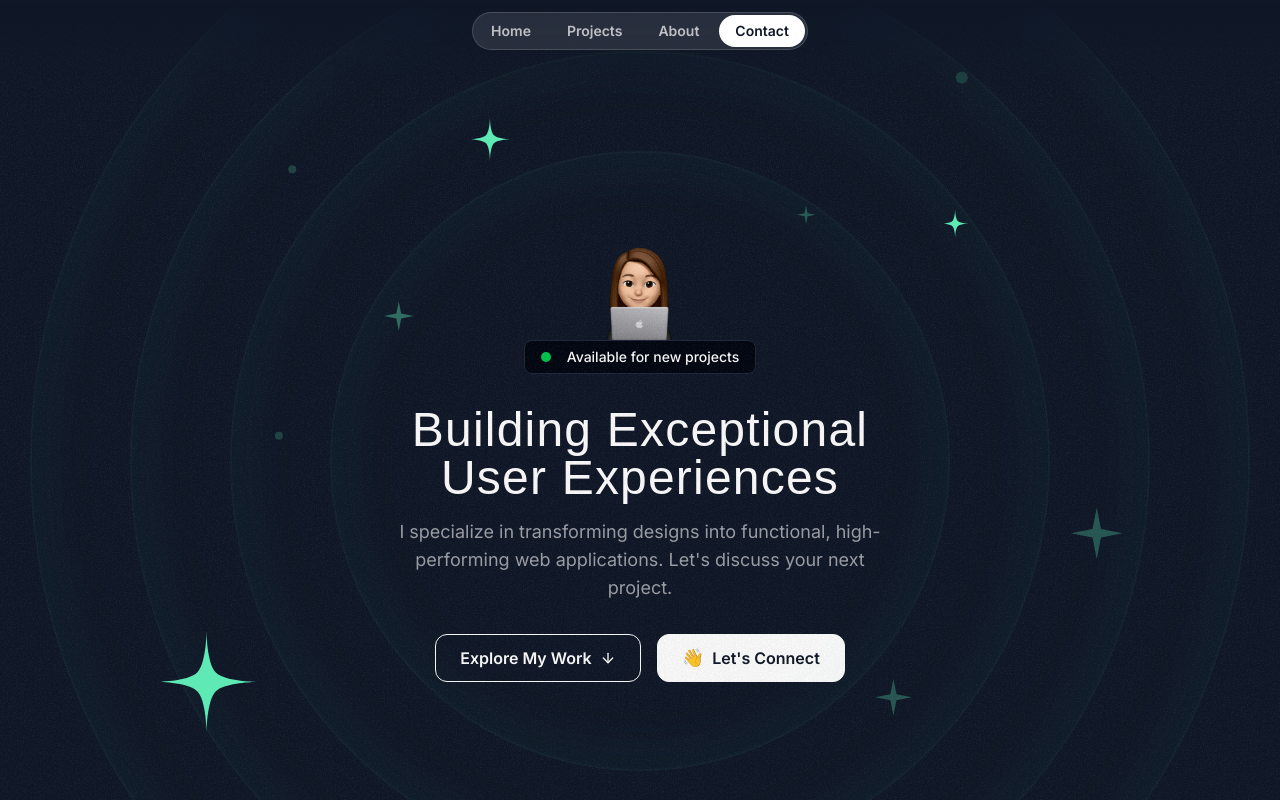
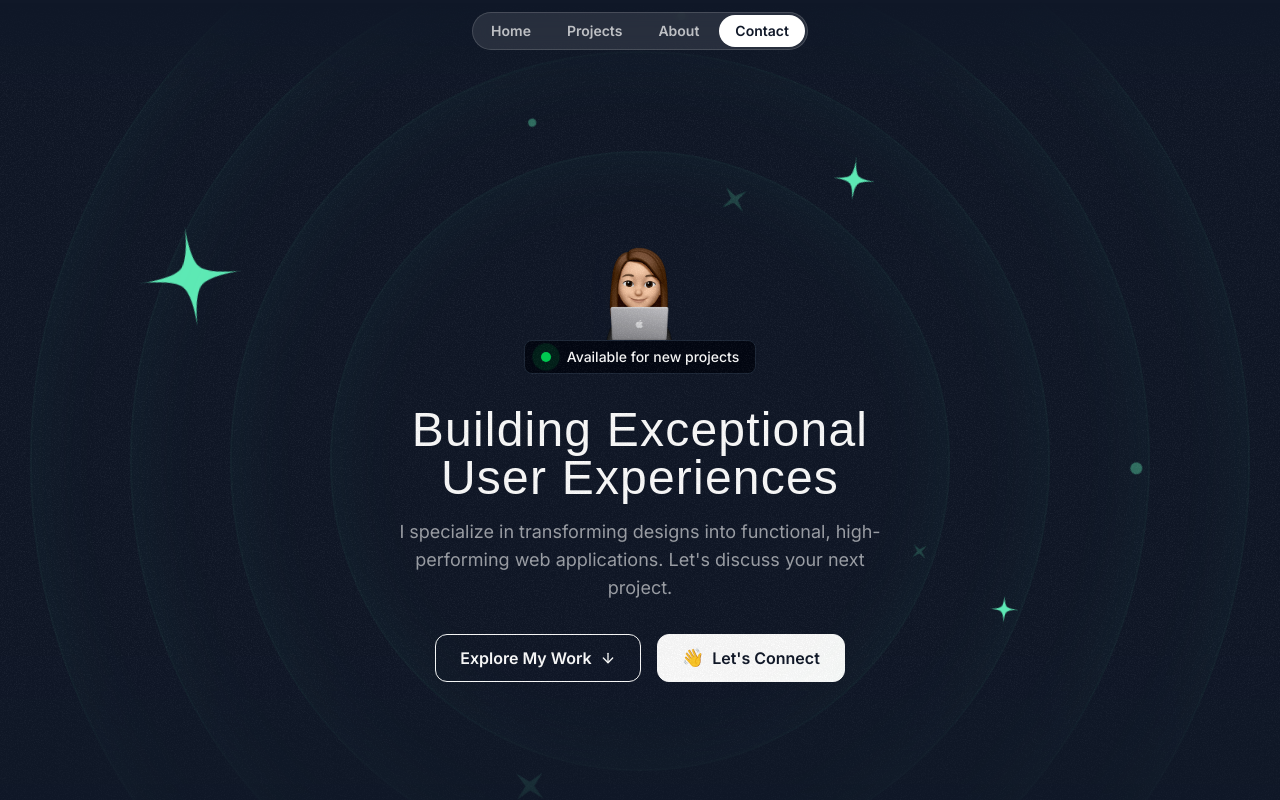
Before and after one commit to ShimaSafari/portfolio, a Next.js app: page / in a window 1280 px wide. Shown: the top 800 px of the page. Built offline with nearby package versions, Linux system fonts and the light colour scheme; a web font is replaced by a local one.

Commit message:
add Animations in Hero

```diff
--- a/src/app/globals.css
+++ b/src/app/globals.css
@@ -6,6 +6,14 @@
   --breakpoint-sm: 375px;
   --breakpoint-md: 768px;
   --breakpoint-lg: 1200px;
+  --animate-ping-large: ping-large 1s ease-in-out infinite;
+  @keyframes ping-large {
+    75%,
+    100% {
+      transform: scale(3);
+      opacity: 0;
+    }
+  }
 }
 @layer base {
   button:not(:disabled),
--- a/src/components/HeroOrbit.tsx
+++ b/src/components/HeroOrbit.tsx
@@ -1,12 +1,28 @@
 import { PropsWithChildren } from "react";
+import { twMerge } from "tailwind-merge";
 
 export const HeroOrbit = ({
   children,
   size,
   rotation,
-}: PropsWithChildren<{ size: number; rotation: number }>) => {
+  shouldOrbit = false,
+  shouldSpin = false,
+  spinDuration,
+  orbitDuration,
+}: PropsWithChildren<{
+  size: number;
+  rotation: number;
+  shouldOrbit?: boolean;
+  shouldSpin?: boolean;
+  spinDuration?: string;
+  orbitDuration?: string;
+}>) => {
   return (
-    <div className="absolute left-1/2 top-1/2 -translate-x-1/2 -translate-y-1/2 ">
+    <div className="absolute left-1/2 top-1/2 -translate-x-1/2 -translate-y-1/2 -z-20">
+      <div
+        className={twMerge(shouldOrbit === true && "animate-spin")}
+        style={{ animationDuration: orbitDuration }}
+      >
         <div
           className="flex items-start justify-start"
           style={{
@@ -16,6 +32,10 @@
           }}
         >
           <div
+            className={twMerge(shouldSpin === true && "animate-spin")}
+            style={{ animationDuration: spinDuration }}
+          >
+            <div
               className="inline-flex"
               style={{ transform: `rotate(${-1 * rotation}deg)` }}
             >
@@ -23,5 +43,7 @@
             </div>
           </div>
         </div>
+      </div>
+    </div>
   );
 };
--- a/src/sections/Hero.tsx
+++ b/src/sections/Hero.tsx
@@ -2,14 +2,12 @@
 import Image from "next/image";
 import { ArrowDown } from "lucide-react";
 import grainImage from "@/assets/images/grain.jpg";
-import { Sparkle } from "lucide-react";
-import { Sparkles } from "lucide-react";
 import { HeroOrbit } from "@/components/HeroOrbit";
 import { SparkleIcon, StarIcon } from "@/components/Icons";
 export const HeroSection = () => {
   return (
     <div className="py-32 md:py-48 lg:py-60 relative z-0 overflow-x-clip">
-      <div className="absolute inset-0 mask-y-from-90%">
+      <div className="absolute inset-0 [mask-image:linear-gradient(to_bottom,transparent,black_10%,black_70%,transparent)]">
         <div
           className="absolute inset-0 -z-30 opacity-5"
           style={{ backgroundImage: `url(${grainImage.src})` }}
@@ -18,38 +16,87 @@
         <div className="size-[820px] hero-ring"></div>
         <div className="size-[1020px] hero-ring"></div>
         <div className="size-[1220px] hero-ring"></div>
-        <HeroOrbit size={800} rotation={-72}>
+        <HeroOrbit
+          size={430}
+          rotation={-14}
+          shouldOrbit
+          orbitDuration="30s"
+          shouldSpin
+          spinDuration="3s"
+        >
+          <SparkleIcon className="size-8 text-emerald-300/20" />
+        </HeroOrbit>
+        <HeroOrbit
+          size={440}
+          rotation={79}
+          shouldOrbit
+          orbitDuration="32s"
+          shouldSpin
+          spinDuration="3s"
+        >
+          <SparkleIcon className="size-5 text-emerald-300/20" />
+        </HeroOrbit>
+        <HeroOrbit size={520} rotation={-41} shouldOrbit orbitDuration="34s">
+          <div className="size-2 rounded-full bg-emerald-300/40" />
+        </HeroOrbit>
+        <HeroOrbit
+          size={530}
+          rotation={178}
+          shouldOrbit
+          orbitDuration="36s"
+          shouldSpin
+          spinDuration="3s"
+        >
+          <SparkleIcon className="size-10 text-emerald-300/20" />
+        </HeroOrbit>
+        <HeroOrbit
+          size={550}
+          rotation={20}
+          shouldOrbit
+          orbitDuration="38s"
+          shouldSpin
+          spinDuration="6s"
+        >
+          <StarIcon className="size-12 text-emerald-300" />
+        </HeroOrbit>
+        <HeroOrbit
+          size={590}
+          rotation={98}
+          shouldOrbit
+          orbitDuration="40s"
+          shouldSpin
+          spinDuration="6s"
+        >
+          <StarIcon className="size-8 text-emerald-300" />
+        </HeroOrbit>
+        <HeroOrbit size={650} rotation={-5} shouldOrbit orbitDuration="42s">
+          <div className="size-2 rounded-full bg-emerald-300/20" />
+        </HeroOrbit>
+        <HeroOrbit
+          size={710}
+          rotation={144}
+          shouldOrbit
+          orbitDuration="44s"
+          shouldSpin
+          spinDuration="3s"
+        >
+          <SparkleIcon className="size-14 text-emerald-300/50" />
+        </HeroOrbit>
+        <HeroOrbit size={720} rotation={85} shouldOrbit orbitDuration="46s">
+          <div className="size-3 rounded-full bg-emerald-300/40" />
+        </HeroOrbit>
+        <HeroOrbit
+          size={800}
+          rotation={-72}
+          shouldOrbit
+          orbitDuration="48s"
+          shouldSpin
+          spinDuration="6s"
+        >
           <StarIcon className="size-28 text-emerald-300" />
         </HeroOrbit>
-        <HeroOrbit size={550} rotation={20}>
-          <StarIcon className="size-12 text-emerald-300" />
-        </HeroOrbit>
-        <HeroOrbit size={590} rotation={98}>
-          <StarIcon className="size-8 text-emerald-300" />
-        </HeroOrbit>
-        <HeroOrbit size={430} rotation={-14}>
-          <SparkleIcon className="size-8 text-emerald-300/40" />
-        </HeroOrbit>
-        <HeroOrbit size={440} rotation={79}>
-          <SparkleIcon className="size-5 text-emerald-300/30" />
-        </HeroOrbit>
-        <HeroOrbit size={530} rotation={178}>
-          <SparkleIcon className="size-10 text-emerald-300/30" />
-        </HeroOrbit>
-        <HeroOrbit size={710} rotation={144}>
-          <SparkleIcon className="size-14 text-emerald-300/30" />
-        </HeroOrbit>
-        <HeroOrbit size={720} rotation={85}>
-          <div className="size-3 rounded-full bg-emerald-300/20" />
-        </HeroOrbit>
-        <HeroOrbit size={520} rotation={-41}>
-          <div className="size-2 rounded-full bg-emerald-300/20" />
-        </HeroOrbit>
-        <HeroOrbit size={650} rotation={-5}>
-          <div className="size-2 rounded-full bg-emerald-300/20" />
-        </HeroOrbit>
       </div>
-      <div className="container p-0">
+      <div className="container">
         <div className="flex flex-col items-center">
           <Image
             src={emojiImage}
@@ -57,7 +104,9 @@
             alt="Person peeking from behind a laptop"
           />
           <div className="bg-gray-950 border border-gray-800 px-4 py-1.5 inline-flex items-center gap-4 rounded-lg">
-            <div className="bg-green-500 size-2.5 rounded-full"></div>
+            <div className="bg-green-500 size-2.5 rounded-full relative">
+              <div className="bg-green-500 absolute inset-0 rounded-full animate-ping-large"></div>
+            </div>
             <div className="text-sm font-medium">
               Available for new projects
             </div>
```
Lines whose indentation alone changed are shown as unchanged.
